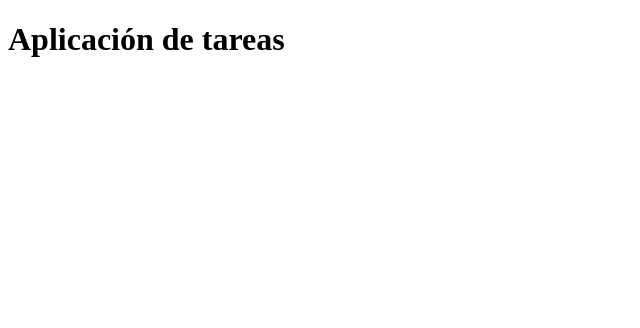
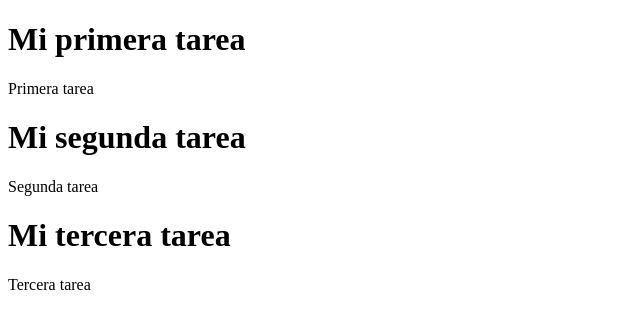
Before and after one commit to LuisFrancisco17/Tasks-App-React, a React (Vite) app: page / in a window 1280 px wide. Shown: the top 328 px of the page, without its empty margins (0-640 px from the left). Built offline with nearby package versions, Linux system fonts and the light colour scheme.

Commit message:
Mostrando lista de tareas

```diff
--- a/src/App.jsx
+++ b/src/App.jsx
@@ -1,9 +1,9 @@
-import { useState } from "react";
+import TaskList from "./TaskList";
 
 function App() {
   return (
     <>
-      <h1>Aplicación de tareas</h1>
+      <TaskList />
     </>
   );
 }
--- /dev/null
+++ b/src/TaskList.jsx
@@ -0,0 +1,28 @@
+import { useState } from "react";
+import { tasks as data } from "./tasks";
+import { useEffect } from "react";
+
+function TaskList() {
+  const [tasks, setTasks] = useState([]);
+
+  if (data.length === 0) {
+    return <h1>No hay tareas</h1>;
+  }
+
+  useEffect(() => {
+    setTasks(data);
+  }, []);
+
+  return (
+    <>
+      {tasks.map((task) => (
+        <div key={task.id}>
+          <h1>{task.title}</h1>
+          <p>{task.description}</p>
+        </div>
+      ))}
+    </>
+  );
+}
+
+export default TaskList;
--- /dev/null
+++ b/src/tasks.js
@@ -0,0 +1,17 @@
+export const tasks = [
+    {
+        id: 0,
+        title: "Mi primera tarea",
+        description: "Primera tarea",
+    },
+    {
+        id: 1,
+        title: "Mi segunda tarea",
+        description: "Segunda tarea",
+    },
+    {
+        id: 2,
+        title: "Mi tercera tarea",
+        description: "Tercera tarea",
+    },
+];
```
